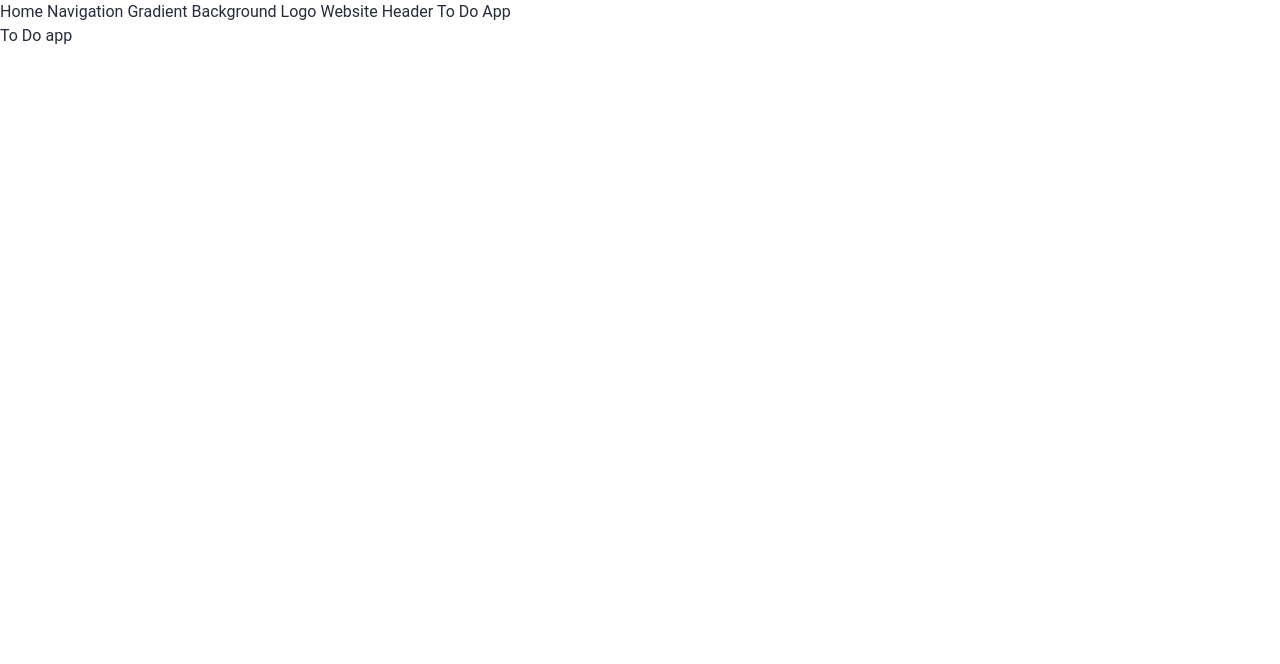
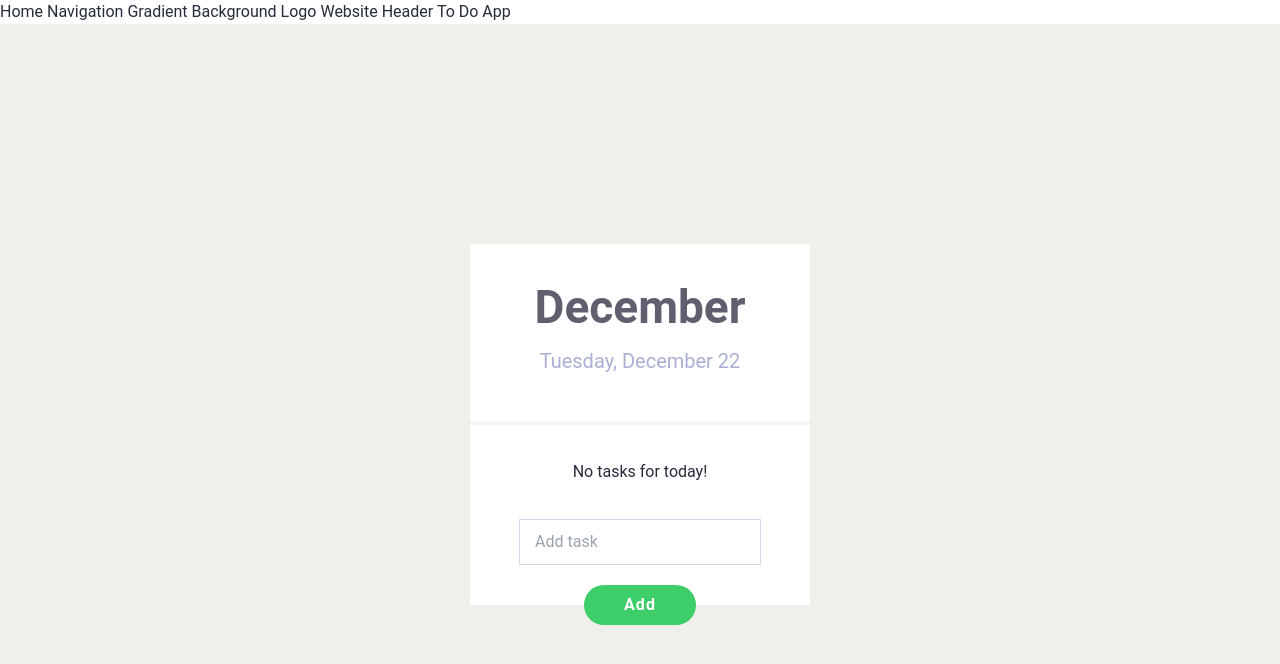
Before and after one commit to TarasCampeao/Sveltekit-app, a SvelteKit app: page /to-do-app in a window 1280 px wide. Shown: the top 664 px of the page. Built offline with nearby package versions, Linux system fonts and the light colour scheme.

Commit message:
started to-do-app

```diff
--- a/package.json
+++ b/package.json
@@ -21,6 +21,7 @@
 	"dependencies": {
 		"node-sass": "^9.0.0",
 		"sass": "^1.77.2",
-		"svelte-preprocess": "^5.1.4"
+		"svelte-preprocess": "^5.1.4",
+		"svelte-transition": "^0.0.16"
 	}
 }
--- /dev/null
+++ b/src/lib/icons/SmileHappy.svelte
@@ -0,0 +1,17 @@
+<!-- <svg width="80px" height="80px" viewBox="0 0 24 24" xmlns="http://www.w3.org/2000/svg" fill="#000000">
+<g id="SVGRepo_bgCarrier" stroke-width="0"></g>
+<g id="SVGRepo_tracerCarrier" stroke-linecap="round" stroke-linejoin="round"></g>
+<g id="SVGRepo_iconCarrier">
+<path d="M12 1.2A10.8 10.8 0 1 0 22.8 12 10.8 10.8 0 0 0 12 1.2zm0 20.6a9.8 9.8 0 1 1 9.8-9.8 9.811 9.811 0 0 1-9.8 9.8zm0-2.826a6.961 6.961 0 0 1-6.57-4.47l.928-.371a6.064 6.064 0 0 0 11.284 0l.928.37a6.96 6.96 0 0 1-6.57 4.47zM15.5 11a1.074 1.074 0 0 1-.518-.135 1.293 1.293 0 0 1-.405-.353 1.575 1.575 0 0 1-.246-.479 1.79 1.79 0 0 1 0-1.066 1.575 1.575 0 0 1 .246-.479 1.293 1.293 0 0 1 .405-.353 1.065 1.065 0 0 1 1.036 0 1.293 1.293 0 0 1 .405.353 1.575 1.575 0 0 1 .246.48 1.79 1.79 0 0 1 0 1.065 1.575 1.575 0 0 1-.246.479 1.293 1.293 0 0 1-.405.353A1.074 1.074 0 0 1 15.5 11zm-7 0a1.074 1.074 0 0 1-.518-.135 1.293 1.293 0 0 1-.405-.353 1.575 1.575 0 0 1-.246-.479 1.79 1.79 0 0 1 0-1.066 1.575 1.575 0 0 1 .246-.479 1.293 1.293 0 0 1 .405-.353 1.065 1.065 0 0 1 1.036 0 1.293 1.293 0 0 1 .405.353 1.575 1.575 0 0 1 .246.48 1.79 1.79 0 0 1 0 1.065 1.575 1.575 0 0 1-.246.479 1.293 1.293 0 0 1-.405.353A1.074 1.074 0 0 1 8.5 11z"></path>
+<path fill="none" d="M0 0h24v24H0z"></path></g>
+</svg> -->
+<svg fill="#000000" width="30px" height="30px" viewBox="0 0 24 24" xmlns="http://www.w3.org/2000/svg">
+<g id="SVGRepo_bgCarrier" stroke-width="0"></g>
+<g id="SVGRepo_tracerCarrier" stroke-linecap="round" stroke-linejoin="round"></g>
+<g id="SVGRepo_iconCarrier">
+<path d="M12 2C6.486 2 2 6.486 2 12s4.486 10 10 10 10-4.486 10-10S17.514 2 12 2zm0 18c-4.411 0-8-3.589-8-8s3.589-8 8-8 8 3.589 8 8-3.589 8-8 8z"></path>
+<path d="M14.829 14.828a4.055 4.055 0 0 1-1.272.858 4.002 4.002 0 0 1-4.875-1.45l-1.658 1.119a6.063 6.063 0 0 0 1.621 1.62 5.963 5.963 0 0 0 2.148.903 6.042 6.042 0 0 0 2.415 0 5.972 5.972 0 0 0 2.148-.903c.313-.212.612-.458.886-.731.272-.271.52-.571.734-.889l-1.658-1.119a4.017 4.017 0 0 1-.489.592z"></path>
+<circle cx="8.5" cy="10.5" r="1.5"></circle>
+<circle cx="15.493" cy="10.493" r="1.493"></circle>
+</g>
+</svg>
--- /dev/null
+++ b/src/lib/icons/SmileSad.svelte
@@ -0,0 +1,10 @@
+<svg width="30px" height="30px" viewBox="0 0 24 24" fill="none" xmlns="http://www.w3.org/2000/svg" stroke="#000000" stroke-width="0.00024000000000000003">
+<g id="SVGRepo_bgCarrier" stroke-width="0"></g>
+<g id="SVGRepo_tracerCarrier" stroke-linecap="round" stroke-linejoin="round"></g>
+<g id="SVGRepo_iconCarrier">
+<path d="M9 11C9.55228 11 10 10.5523 10 10C10 9.44772 9.55228 9 9 9C8.44772 9 8 9.44772 8 10C8 10.5523 8.44772 11 9 11Z" fill="#000000"></path>
+<path d="M9 15C8.44772 15 8 15.4477 8 16C8 16.5523 8.44772 17 9 17H15C15.5523 17 16 16.5523 16 16C16 15.4477 15.5523 15 15 15H9Z" fill="#000000"></path>
+<path d="M16 10C16 10.5523 15.5523 11 15 11C14.4477 11 14 10.5523 14 10C14 9.44772 14.4477 9 15 9C15.5523 9 16 9.44772 16 10Z" fill="#000000"></path>
+<path fill-rule="evenodd" clip-rule="evenodd" d="M22 12C22 17.5228 17.5228 22 12 22C6.47715 22 2 17.5228 2 12C2 6.47715 6.47715 2 12 2C17.5228 2 22 6.47715 22 12ZM20 12C20 16.4183 16.4183 20 12 20C7.58172 20 4 16.4183 4 12C4 7.58172 7.58172 4 12 4C16.4183 4 20 7.58172 20 12Z" fill="#000000"></path>
+</g>
+</svg>
--- a/src/lib/styles/reset.scss
+++ b/src/lib/styles/reset.scss
@@ -16,9 +16,9 @@ input {
     outline: none;
 }
 
-input {
-    height: 40px;
-}
+// input {
+//     height: 40px;
+// }
 
 a,
 button {
--- a/src/routes/gradient-background-logo/+page.svelte
+++ b/src/routes/gradient-background-logo/+page.svelte
@@ -1,12 +1,47 @@
 <script>
     import BingLogo from '$lib/icons/BingLogo.svelte'
+    import { scale } from 'svelte/transition';
+    import { fade } from 'svelte/transition';
+    import { fly } from 'svelte/transition';
+    import { onMount } from 'svelte'
+
+    let animate = false
+
+    onMount(() => {
+        animate = true
+    })
 </script>
 
 <div class="gradient-logo h-screen flex items-center justify-center">
-    <div class="logo bg-white flex flex-col items-center justify-center shadow-xl">
-        <BingLogo class="block" />
-        <div class="logo-text">Bing</div>
-    </div>
+    {#if animate}
+        <div transition:scale={{
+                delay: 800,
+                duration: 1500,
+                opacity: 0,
+                start: 0
+            }} class="logo bg-white flex flex-col items-center justify-center shadow-xl">
+            <div class="image-wrapper">
+                <div transition:fly={{
+                    delay: 1700,
+                    duration: 800,
+                    x: 0,
+                    y: 100,
+                    opacity: 0
+                }}>
+                    <BingLogo class="block" />
+                </div>
+            </div>
+            <div class="logo-text">
+                <div transition:fly={{
+                    delay: 2100,
+                    duration: 800,
+                    x: 0,
+                    y: 100,
+                    opacity: 0
+                }}>Bing</div>
+            </div>
+        </div>
+    {/if}
 </div>
 
 <style lang="scss">
@@ -24,5 +59,9 @@
         margin-top: 10px;
         font-size: 18px;
         letter-spacing: 1.2px;
+        overflow: hidden;
+    }
+    .image-wrapper {
+        overflow: hidden;
     }
 </style>
--- a/src/routes/navigation-hover/+page.svelte
+++ b/src/routes/navigation-hover/+page.svelte
@@ -1,6 +1,25 @@
+<script>
+	import { fly } from 'svelte/transition';
+	import { quintOut } from 'svelte/easing';
+    import { onMount } from 'svelte'
+
+    let animate = false
+
+    onMount(() => {
+        animate = true
+    })
+</script>
+
 <div class="nav-hover h-screen flex items-center justify-center">
+    {#if animate}
         <nav class="navigation">
-        <ul class="nav-list flex">
+            <ul class="nav-list flex"
+                transition:fly={{
+                    delay: 500,
+                    duration: 1000,
+                    x: 0, y: 50,
+                    opacity: 0, }}
+                >
                 <li class="nav-list__item">
                     <a href="/" class="nav-list__link">Animation</a>
                 </li>
@@ -12,6 +31,7 @@
                 </li>
             </ul>
         </nav>
+    {/if}
 </div>
 
 <style lang="scss">
@@ -54,5 +74,8 @@
             }
         }
     }
+    &__item {
+        animation-name: slidein;
+    }
 }
 </style>
--- a/src/routes/to-do-app/+page.svelte
+++ b/src/routes/to-do-app/+page.svelte
@@ -1 +1,114 @@
-<h1>To Do app</h1>
+<script>
+    import SmileHappy from '$lib/icons/SmileHappy.svelte'
+    import SmileSad from '$lib/icons/SmileSad.svelte'
+
+    let tasks = [];
+    let newTask = '';
+
+    function addTask() {
+        if (newTask) {
+            tasks = [...tasks, newTask];
+            newTask = '';
+        }
+    }
+
+    function removeTask(index) {
+        tasks.splice(index, 1);
+        tasks = [...tasks];
+    }
+</script>
+
+<div class="todo-list h-screen flex items-center justify-center">
+    <div class="todo-wrapper shadow-l">
+        <div class="todo-wrapper__date text-center">
+            <div class="todo-wrapper__month font-semibold">December</div>
+            <div class="todo-wrapper__day">Tuesday, December 22</div>
+        </div>
+        <div class="task-wrapper">
+            <ul class="task-list">
+             {#if tasks.length}
+                {#each tasks as task, index (task)}
+                    <li class="task-item flex justify-between">
+                        <div>{task}</div>
+                        <div>
+                            <SmileHappy />
+                            <SmileSad />
+                            <!-- <button class="remove-button" on:click={() => removeTask(index)}>
+                                <SmileHappy />
+                                <SmileSad />
+                            </button> -->
+                        </div>
+                    </li>
+                {/each}
+            {:else}
+                <div class="text-center">No tasks for today!</div>
+            {/if}
+            </ul>
+            <div class="add-task flex items-center flex-col">
+                <div>
+                    <input class="task-input" bind:value={newTask} placeholder="Add task" />
+                </div>
+                <button class="add-btn font-semibold rounded-3xl" on:click={addTask}>Add</button>
+            </div>
+        </div>
+    </div>
+</div>
+
+<style lang="scss">
+.todo-list {
+    background: #F0EFEA;
+}
+.todo-wrapper {
+    max-width: 340px;
+    width: 100%;
+    background: #ffffff;
+    padding: 40px 0 0 0;
+    transition: height .3s linear;
+    &__date {
+        padding-bottom: 45px;
+        border-bottom: 4px solid #F5F6FB;
+    }
+    &__month {
+        color: #605F6F;
+        font-size: 46px;
+        line-height: 1;
+    }
+    &__day {
+        color: #ABAFD5;
+        margin-top: 16px;
+        font-size: 20px;
+        letter-spacing: .8;
+    }
+}
+.task-input {
+    border: 1px solid #D5D5ED;
+    padding: 10px 5px 10px 15px;
+}
+.add-task {
+    margin-top: 35px;
+}
+.add-btn {
+    background: #3DCE6A;
+    color: #ffffff;
+    min-width: 60px;
+    padding: 8px 40px;
+    letter-spacing: 1px;
+    transition: .3s linear;
+    transform: translateY(50%);
+    @media (hover: hover) and (pointer: fine) {
+        &:hover {
+            background: #0be64f;
+        }
+    }
+}
+.task-list {
+    margin-top: 35px;
+    padding: 0 15px;
+}
+.task-item {
+    margin-top: 5px;
+    &:first-child {
+        margin: 0;
+    }
+}
+</style>
```
Also changed, not shown: 1 other file (tests, documents, lock files or other folders). Lines whose indentation alone changed are shown as unchanged.
